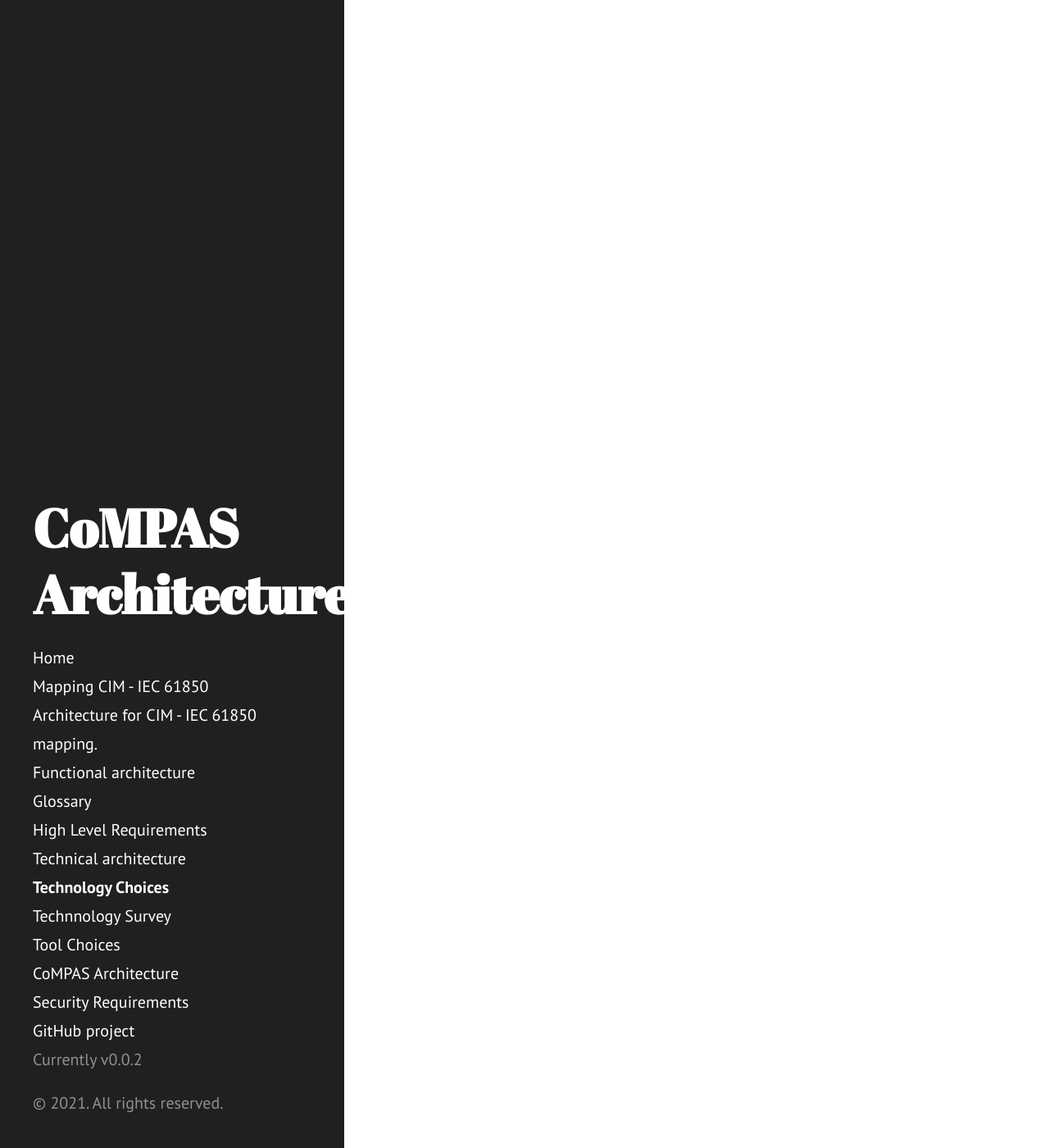
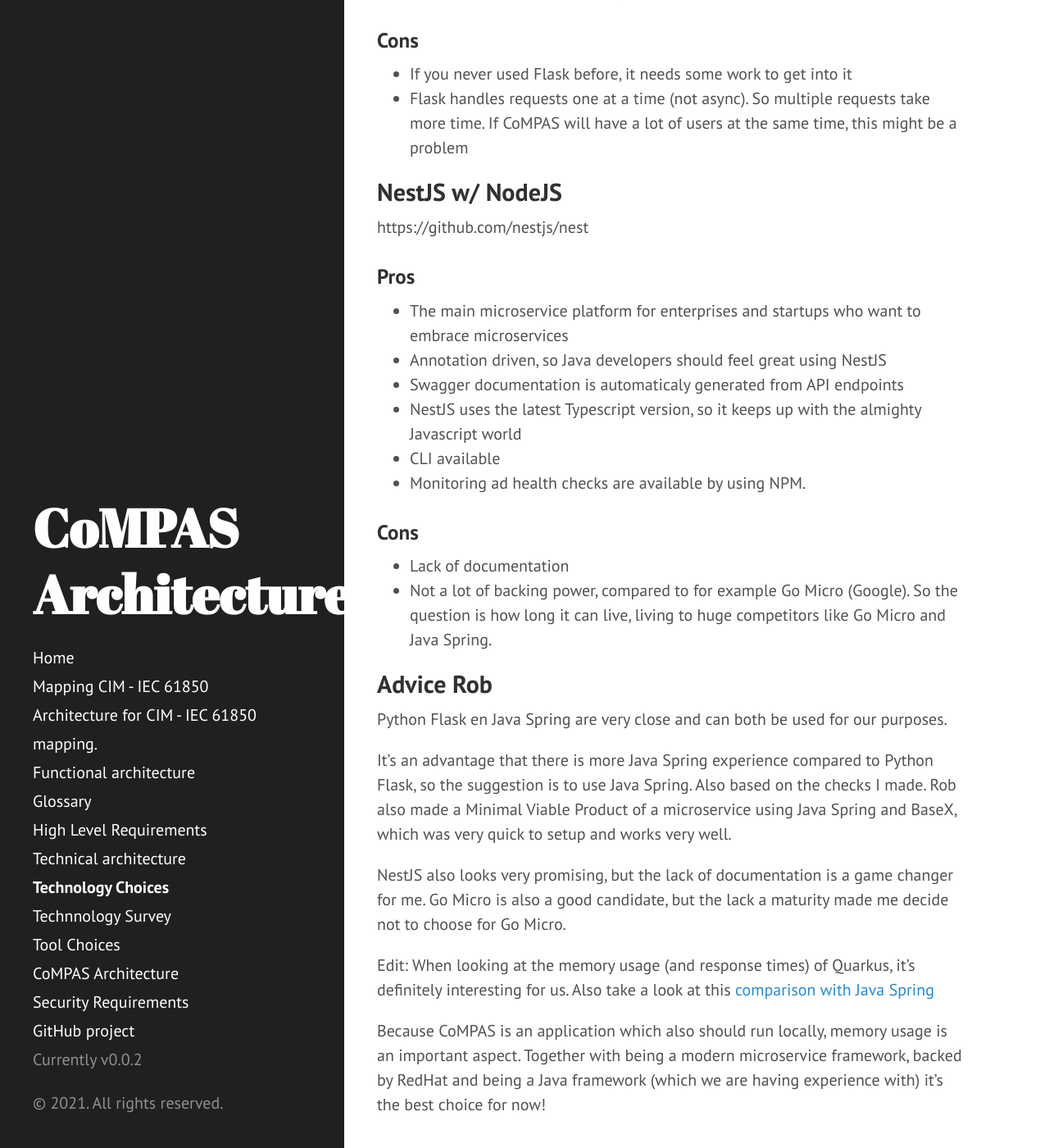
Before and after one commit to com-pas/compas-architecture, a Jekyll site: the page built from TECHNOLOGY_CHOICES.md, in a window 1280 px wide and 1400 px high, scrolled down 9263 px. Shown: the whole window at 82% size. Built offline with Jekyll 4.4.1, drawn with Linux system fonts in a browser that asks for light colours; our own code applies the rules of GitHub Pages for plain Markdown files; some of the changed text lies outside the part shown.

Commit message:
Added microservice technology
Signed-off-by: Rob Tjalma <rob@tjalma.com>

```diff
--- a/TECHNOLOGY_CHOICES.md
+++ b/TECHNOLOGY_CHOICES.md
@@ -141,3 +141,96 @@ https://github.com/Schematron/schematron-exist
 
 RiseClipse is also a good candidate, because it's dedicated on IEC 61850/CIM validation.
 Only thing is, it's not as flexible as using Schematron. But I really do like the combination Schematron and eXist-db/BaseX.
+
+# Microservice technology
+A good technology is key to a good microservice.
+
+But be aware: it's not a definitive technology.
+Multiple microservices can have multiple technologies, that's the cool thing about microservices.
+Just create them and put them in a microservice which lives next to the other ones. By using a REST API, it can communicate with the other ones for example.
+## Checks for determining microservice technology
+- Technology should be accepted by the open source community
+- Technology should not be completely new to the community, so we can make some quick progression
+- Components should be independent deployable (for example the CIM conversion component, in case it needs an update)
+- Components should be highly observable (monitoring)
+
+## Quarkus
+https://quarkus.io/
+### Pros
+- Java stack, and working experience is avaiable in the community
+- Open Source
+- Hot reload for quick development
+- Less verbose code when developing REST API's, compared to for example Java Spring
+- Tailored for GraalVM (universal VM), which is also very interesting for us (usage of resources)
+- Huge decrease of memory huge compared to traditional cloud-native stacks like Java Spring.
+- Huge decrease in response times compared to traditional cloud-native stacks like Java Spring.
+- Backed by RedHat
+- Quickly settings up microservices with REST APIs
+
+### Cons
+- Doesn't support full set of some EE standards, like Enterprise JavaBeans. Expected is that it's not a game breaker for us.
+- Relatively new technology, framework could contain some "rookie mistakes". On the other hand, multiple researches are stating the maturity of the framework it achieved in this short time.
+
+## Java Spring
+https://github.com/spring-projects/spring-framework
+### Pros
+- Preferred language for Alliander
+- Lots of experience within CoMPAS community
+- Using Spring (Boot), it's very easy to quickly setup a microservice
+- Massive community
+- Java uses annotation syntax, which makes Java a great language for developing microservices in terms of readability
+- It's more mature compared to for example Spark Java, which is also an option
+- Contains great logging functionality using Logback or SLF4J for example
+- CLI available
+
+### Cons
+- Pretty complex if you never worked with Java Spring
+- Java is pretty slow compared to the other ones
+
+## Go Micro
+https://github.com/micro/micro
+### Pros
+- Great concurrency possibilities
+- Quick issue fixing by the maintainer
+- Lots of examples usages in the Go Micro repository
+
+### Cons
+- Not as mature as Java Spring for example
+- Documentation is mostly source code, so maybe not as easy to read for some people
+- Errors are not always self-explaining
+
+## Python Flask
+https://github.com/pallets/flask
+### Pros
+- Python is really easy to write, quick learning curve and quick prototyping
+- The Flask framework is easy to understand compared to other technologies (not much overhead or boilerplate)
+
+### Cons
+- If you never used Flask before, it needs some work to get into it
+- Flask handles requests one at a time (not async). So multiple requests take more time. If CoMPAS will have a lot of users at the same time, this might be a problem
+
+## NestJS w/ NodeJS
+https://github.com/nestjs/nest
+### Pros
+- The main microservice platform for enterprises and startups who want to embrace microservices
+- Annotation driven, so Java developers should feel great using NestJS
+- Swagger documentation is automaticaly generated from API endpoints
+- NestJS uses the latest Typescript version, so it keeps up with the almighty Javascript world
+- CLI available
+- Monitoring ad health checks are available by using NPM.
+
+### Cons
+- Lack of documentation
+- Not a lot of backing power, compared to for example Go Micro (Google). So the question is how long it can live, living to huge competitors like Go Micro and Java Spring.
+
+## Advice Rob
+Python Flask en Java Spring are very close and can both be used for our purposes.
+
+It's an advantage that there is more Java Spring experience compared to Python Flask, so the suggestion is to use Java Spring. Also based on the checks I made.
+Rob also made a Minimal Viable Product of a microservice using Java Spring and BaseX, which was very quick to setup and works very well.
+
+NestJS also looks very promising, but the lack of documentation is a game changer for me. Go Micro is also a good candidate, but the lack a maturity made me decide not to choose for Go Micro.
+
+Edit: When looking at the memory usage (and response times) of Quarkus, it's definitely interesting for us. Also take a look at this [comparison with Java Spring](https://simply-how.com/quarkus-vs-spring-boot-production-performance)
+
+Because CoMPAS is an application which also should run locally, memory usage is an important aspect. Together with being a modern microservice framework, backed by RedHat and being a Java framework (which we are having experience with) it's the best choice for now!
```
